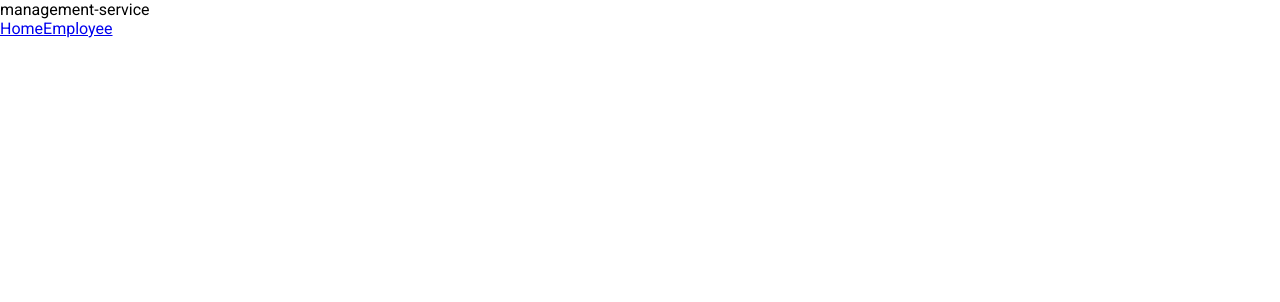
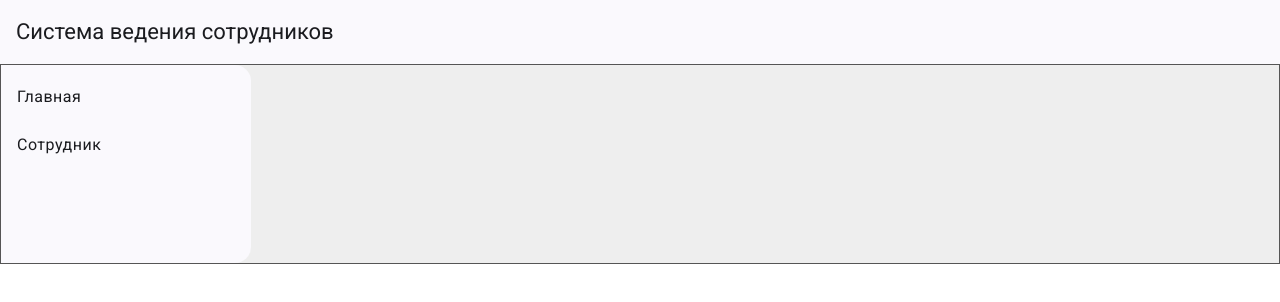
Before and after one commit to ul7309/management-service, an Angular app: page / in a window 1280 px wide. Shown: the top 302 px of the page. Built offline with nearby package versions, Linux system fonts and the light colour scheme.

Commit message:
Разнесение логики и базовая стилизация

```diff
--- a/src/app/app.component.html
+++ b/src/app/app.component.html
@@ -1,8 +1,13 @@
-{{ title }}
+<mat-toolbar>
+  <span>Система ведения сотрудников</span>
+</mat-toolbar>
 
-<nav>
-  <a routerLink="">Home</a>
-  <a routerLink="/employee">Employee</a>
-</nav>
+<mat-drawer-container class="example-container">
+  <mat-drawer mode="side" opened>
+    <app-sidebar />
+  </mat-drawer>
 
-<router-outlet />
+  <mat-drawer-content>
+    <router-outlet />
+  </mat-drawer-content>
+</mat-drawer-container>
--- a/src/app/app.component.scss
+++ b/src/app/app.component.scss
@@ -0,0 +1,6 @@
+.example-container {
+  width: auto;
+  height: 200px;
+  border: 1px solid #555;
+  background: #eee;
+}
--- a/src/app/app.component.ts
+++ b/src/app/app.component.ts
@@ -1,12 +1,16 @@
 import { Component } from '@angular/core';
-import { RouterOutlet, RouterLink } from '@angular/router';
+import { RouterOutlet } from '@angular/router';
+
+import { SidebarComponent } from './components/sidebar/sidebar.component';
+
+import { MatSidenavModule } from '@angular/material/sidenav';
+import { MatToolbarModule } from '@angular/material/toolbar';
 
 @Component({
   selector: 'app-root',
-  imports: [RouterOutlet, RouterLink],
+  imports: [RouterOutlet, SidebarComponent, MatSidenavModule, MatToolbarModule],
   templateUrl: './app.component.html',
   styleUrl: './app.component.scss'
 })
 export class AppComponent {
-  title = 'management-service';
 }
--- /dev/null
+++ b/src/app/components/sidebar/sidebar.component.html
@@ -0,0 +1,5 @@
+<mat-list role="list">
+  <mat-list-item *ngFor="let item of navigationMenuList" role="listitem" [routerLink]="item.link">
+    {{ item.title }}
+  </mat-list-item>
+</mat-list>
--- /dev/null
+++ b/src/app/components/sidebar/sidebar.component.ts
@@ -0,0 +1,24 @@
+import { Component } from '@angular/core';
+import { CommonModule } from '@angular/common';
+import { RouterLink } from '@angular/router';
+
+import { MatListModule } from '@angular/material/list';
+
+@Component({
+  selector: 'app-sidebar',
+  imports: [CommonModule, RouterLink, MatListModule],
+  templateUrl: './sidebar.component.html',
+  styleUrl: './sidebar.component.scss'
+})
+export class SidebarComponent {
+  navigationMenuList = [
+    {
+      link: '',
+      title: 'Главная',
+    },
+    {
+      link: '/employee',
+      title: 'Сотрудник',
+    },
+  ];
+}
--- a/src/index.html
+++ b/src/index.html
@@ -2,7 +2,7 @@
 <html lang="en">
 <head>
   <meta charset="utf-8">
-  <title>ManagementService</title>
+  <title>Система ведения сотрудников</title>
   <base href="/">
   <meta name="viewport" content="width=device-width, initial-scale=1">
   <link rel="icon" type="image/x-icon" href="favicon.ico">
--- a/src/styles.scss
+++ b/src/styles.scss
@@ -2,3 +2,7 @@
 
 html, body { height: 100%; }
 body { margin: 0; font-family: Roboto, "Helvetica Neue", sans-serif; }
+
+:root {
+  --mat-sidenav-container-width: 250px;
+}
```
Also changed, not shown: src/app/components/sidebar/sidebar.component.scss (added).
